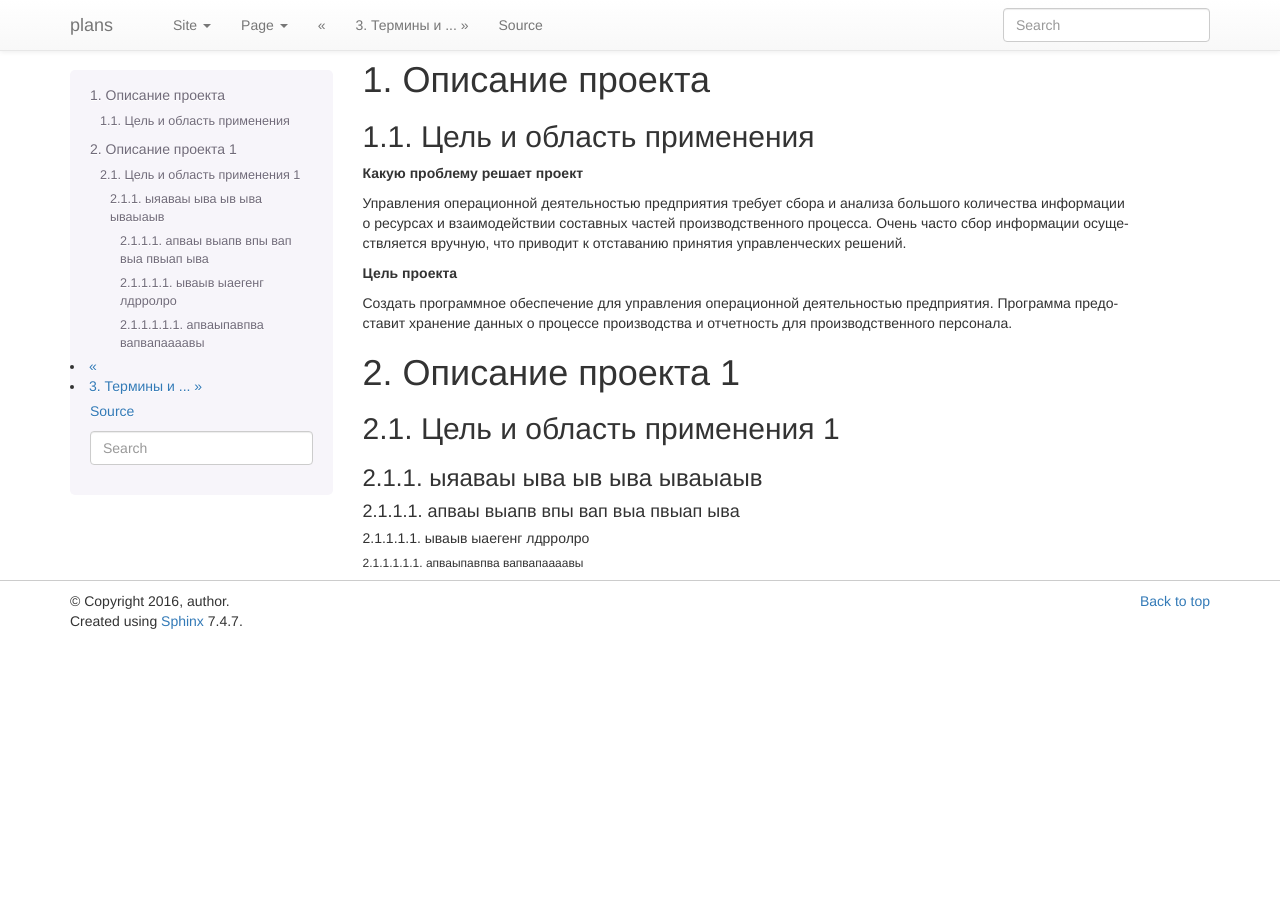
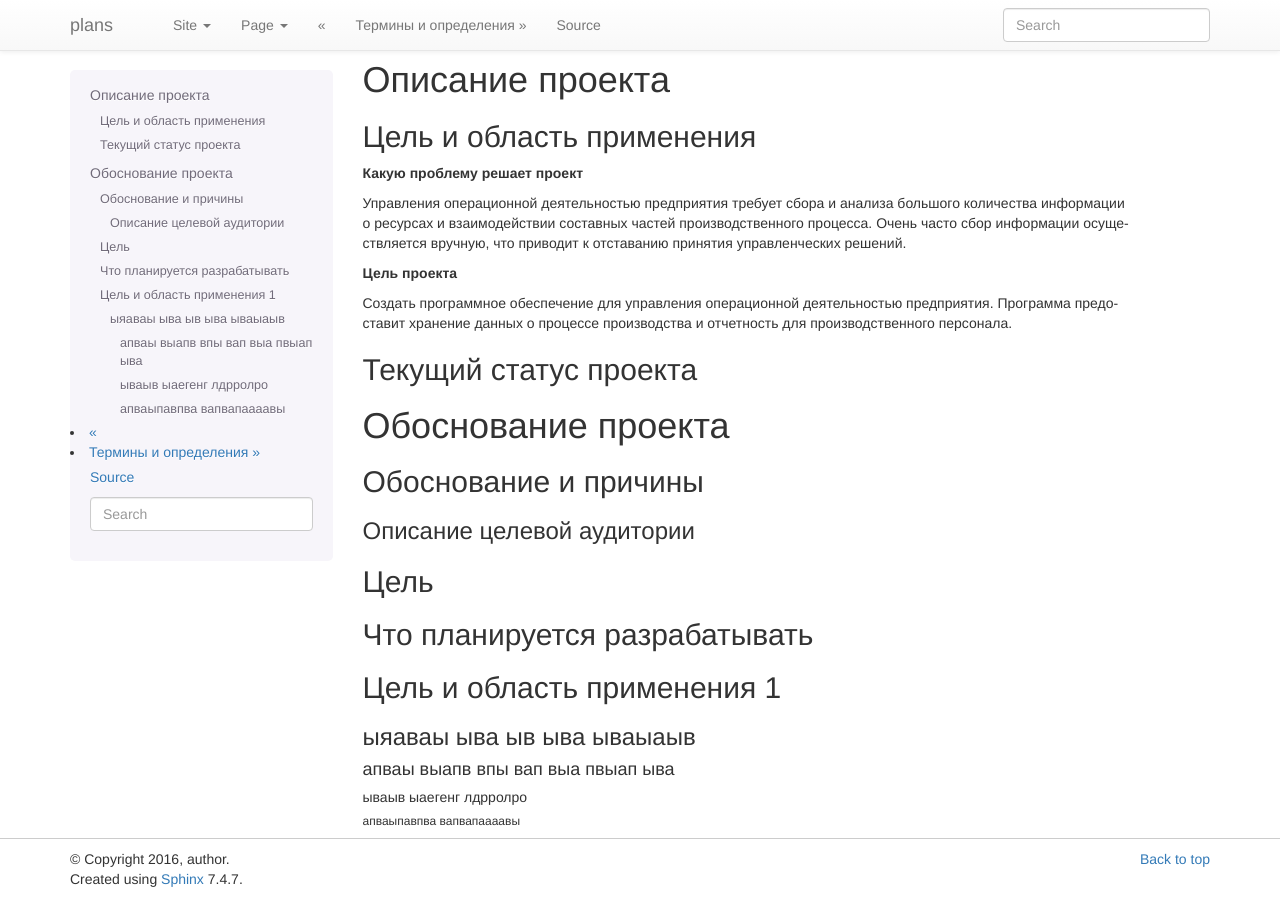
Before and after one commit to komara1964/planningandsheduling, a Sphinx documentation site: the page built from source/project_planning.txt, in a window 1280 px wide. Built offline with Sphinx 7.4.7, drawn with Linux system fonts in a browser that asks for light colours.

```diff
--- a/source/conf.py
+++ b/source/conf.py
@@ -43,7 +43,7 @@ templates_path = ['_templates']
 # You can specify multiple suffix as a list of string:
 #
 # source_suffix = ['.rst', '.md']
-source_suffix = '.rst'
+source_suffix = ['.rst', '.txt']
 
 # The master toctree document.
 master_doc = 'index'
--- a/source/index.rst
+++ b/source/index.rst
@@ -1,6 +1,6 @@
 .. toctree::
    :maxdepth: 2
-   :numbered:
+
 
    project_planning
    glossary
--- a/source/project_planning.rst
+++ b/source/project_planning.txt
@@ -12,8 +12,26 @@
 
 Создать программное обеспечение для управления операционной деятельностью предприятия. Программа предоставит хранение данных о процессе производства и отчетность для производственного персонала.
 
-Описание проекта 1
-##################
+Текущий статус проекта
+**********************
+
+
+Обоснование проекта
+###################
+
+Обоснование и причины
+*********************
+
+Описание целевой аудитории
+==========================
+
+Цель
+****
+
+Что планируется разрабатывать
+*****************************
+
+
 
 Цель и область применения 1
 ***************************
```
